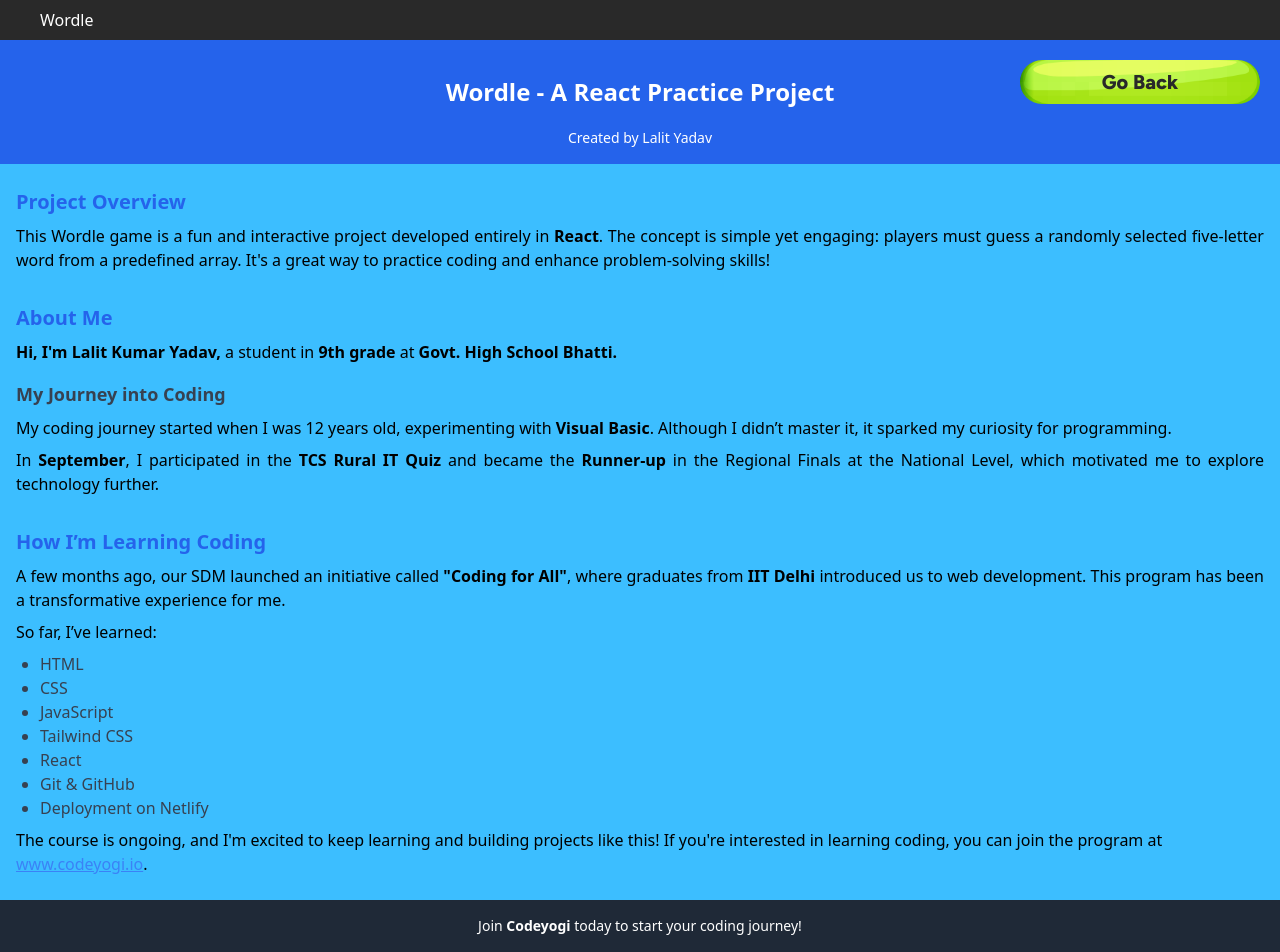
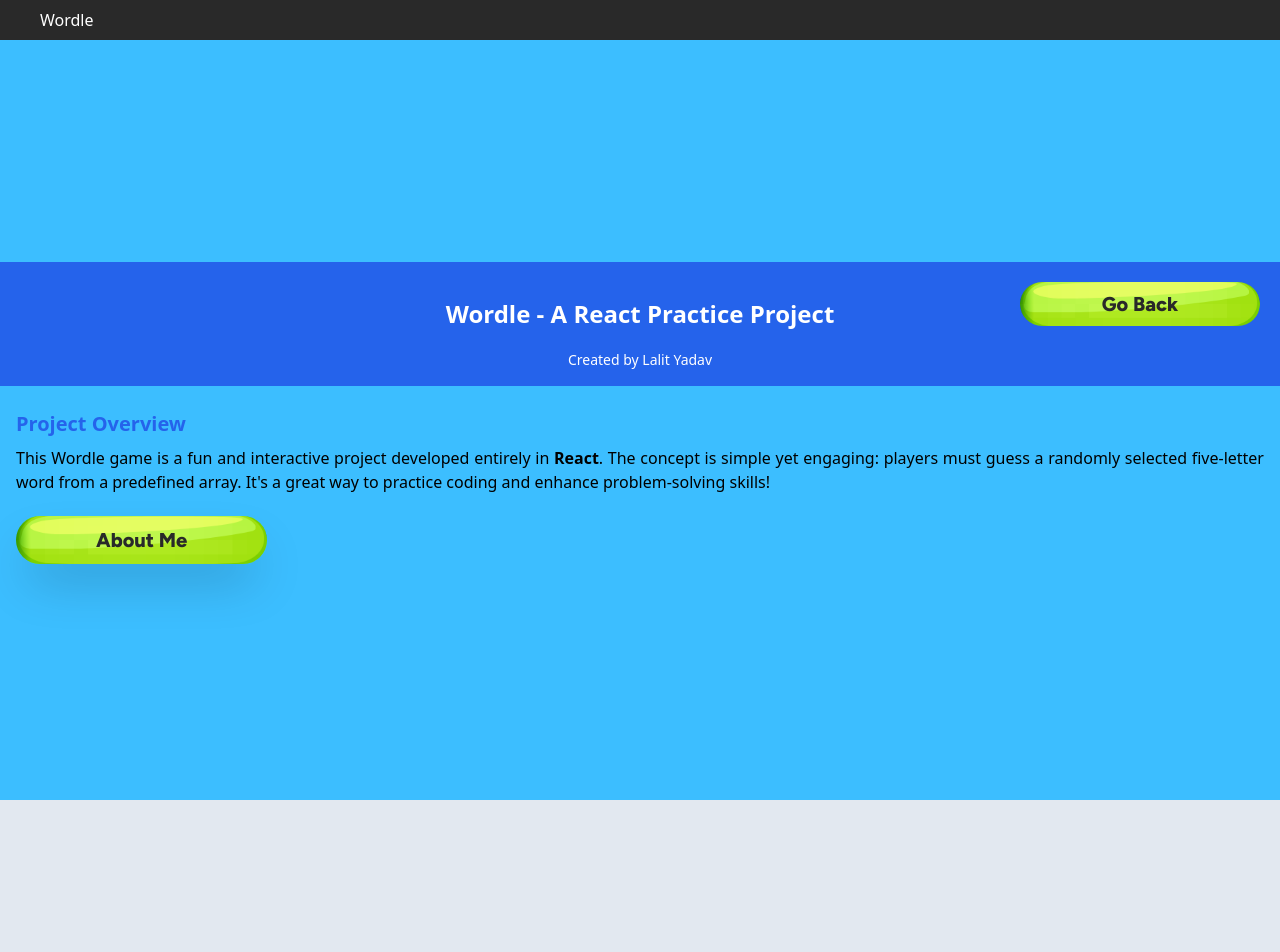
Before and after one commit to LalitPro/Wordle, a React (Vite) app: page /credits in a window 1280 px wide. After the commit the page ends 800 px from the top, so only its background shows below. Built offline with nearby package versions, Linux system fonts and the light colour scheme.

Commit message:
About ME

```diff
--- /dev/null
+++ b/src/AboutMe.jsx
@@ -0,0 +1,88 @@
+import React from "react";
+import { Link } from "react-router-dom";
+
+function AboutMe() {
+  return (
+    <div className="flex flex-col items-center justify-center min-w-full min-h-full">
+      <Link
+        to="/home"
+        className="self-center px-2 py-2 m-1 text-sm font-extrabold text-center bg-center bg-cover rounded-full md:px-20 md:m-5 md:text-xl justify-self-center font-figtree text-backblack min-w-60 max-w-96"
+        style={{ backgroundImage: 'url("../images/Tab.png")' }}
+      >
+        Go Back
+      </Link>
+
+      <section className="px-4 py-5 mb-8 md:px-20">
+        <h2 className="text-xl font-semibold text-blue-600">About Me</h2>
+        <p className="mt-2">
+          <strong>Hi, I'm Lalit Kumar Yadav,</strong> a student in{" "}
+          <strong>9th grade</strong> at{" "}
+          <strong>Govt. High School Bhatti.</strong>
+        </p>
+
+        <h3 className="mt-4 text-lg font-semibold text-gray-700">
+          My Journey into Coding
+        </h3>
+        <p className="mt-2 text-justify">
+          My coding journey started when I was 12 years old, experimenting with{" "}
+          <strong>Visual Basic</strong>. Although I didn’t master it, it sparked
+          my curiosity for programming.
+        </p>
+        <p className="mt-2 text-justify">
+          In <strong>September</strong>, I participated in the{" "}
+          <strong>TCS Rural IT Quiz</strong> and became the{" "}
+          <strong>Runner-up</strong> in the Regional Finals at the National
+          Level, which motivated me to explore technology further.
+        </p>
+        <h2 className="text-xl font-semibold text-blue-600">
+          How I’m Learning Coding
+        </h2>
+        <p className="mt-2 text-justify">
+          A few months ago, our SDM launched an initiative called{" "}
+          <strong>"Coding for All"</strong>, where graduates from{" "}
+          <strong>IIT Delhi</strong> introduced us to web development. This
+          program has been a transformative experience for me.
+        </p>
+        <p className="mt-2">So far, I’ve learned:</p>
+        <ul className="mt-2 ml-6 text-gray-700 list-disc">
+          <li>HTML</li>
+          <li>CSS</li>
+          <li>JavaScript</li>
+          <li>Tailwind CSS</li>
+          <li>React</li>
+          <li>Git & GitHub</li>
+          <li>Deployment on Netlify</li>
+        </ul>
+        <p className="mt-2">
+          The course is ongoing, and I'm excited to keep learning and building
+          projects like this! If you're interested in learning coding, you can
+          join the program at <span> </span>
+          <a
+            href="https://www.codeyogi.io"
+            target="_blank"
+            className="underline text-lightwhite"
+          >
+            www.codeyogi.io
+          </a>
+          .
+        </p>
+      </section>
+
+      <footer className="w-full py-4 text-white bg-gray-800">
+        <div className="container mx-auto text-center">
+          <p className="text-sm">
+            Join{" "}
+            <strong>
+              <a href="https://codeyogi.io" target="_blank">
+                Codeyogi
+              </a>
+            </strong>{" "}
+            today to start your coding journey!
+          </p>
+        </div>
+      </footer>
+    </div>
+  );
+}
+
+export default AboutMe;
--- a/src/App.jsx
+++ b/src/App.jsx
@@ -7,6 +7,7 @@ import Guide from "./Guide";
 import GameOver from "./GameOver";
 import { Route, Routes } from "react-router-dom";
 import Navbar from "./Navbar";
+import AboutMe from "./AboutMe";
 
 function App() {
   const path = window.location.pathname;
@@ -20,6 +21,7 @@ function App() {
             <Route path="/game" element={<Wordle />}></Route>
             <Route path="/guide" element={<Guide />}></Route>
             <Route path="/credits" element={<Credits />}></Route>
+            <Route path="/aboutme" element={<AboutMe />}></Route>
             <Route path="/over/:xyz" element={<GameOver />}></Route>
           </Routes>
         </div>
--- a/src/Credits.jsx
+++ b/src/Credits.jsx
@@ -1,5 +1,6 @@
 import React from "react";
 import { Link } from "react-router-dom";
+import MyLink from "./MyLink";
 
 function Credits() {
   return (
@@ -32,79 +33,14 @@ function Credits() {
           </p>
         </section>
 
-        <section class="mb-8">
-          <h2 class="text-xl font-semibold text-blue-600">About Me</h2>
-          <p class="mt-2">
-            <strong>Hi, I'm Lalit Kumar Yadav,</strong> a student in{" "}
-            <strong>9th grade</strong> at{" "}
-            <strong>Govt. High School Bhatti.</strong>
-          </p>
-
-          <h3 class="mt-4 text-lg font-semibold text-gray-700">
-            My Journey into Coding
-          </h3>
-          <p class="mt-2 text-justify">
-            My coding journey started when I was 12 years old, experimenting
-            with <strong>Visual Basic</strong>. Although I didn’t master it, it
-            sparked my curiosity for programming.
-          </p>
-          <p class="mt-2 text-justify">
-            In <strong>September</strong>, I participated in the{" "}
-            <strong>TCS Rural IT Quiz</strong> and became the{" "}
-            <strong>Runner-up</strong> in the Regional Finals at the National
-            Level, which motivated me to explore technology further.
-          </p>
-        </section>
-
-        <section>
-          <h2 class="text-xl font-semibold text-blue-600">
-            How I’m Learning Coding
-          </h2>
-          <p class="mt-2 text-justify">
-            A few months ago, our SDM launched an initiative called{" "}
-            <strong>"Coding for All"</strong>, where graduates from{" "}
-            <strong>IIT Delhi</strong> introduced us to web development. This
-            program has been a transformative experience for me.
-          </p>
-          <p class="mt-2">So far, I’ve learned:</p>
-          <ul class="list-disc ml-6 mt-2 text-gray-700">
-            <li>HTML</li>
-            <li>CSS</li>
-            <li>JavaScript</li>
-            <li>Tailwind CSS</li>
-            <li>React</li>
-            <li>Git & GitHub</li>
-            <li>Deployment on Netlify</li>
-          </ul>
-          <p class="mt-2">
-            The course is ongoing, and I'm excited to keep learning and building
-            projects like this! If you're interested in learning coding, you can
-            join the program at <span> </span>
-            <a
-              href="https://www.codeyogi.io"
-              target="_blank"
-              class="text-blue-500 underline"
-            >
-              www.codeyogi.io
-            </a>
-            .
-          </p>
-        </section>
+        <MyLink
+          className="self-center px-20 py-2 text-xl font-extrabold bg-center bg-cover rounded-full justify-self-center font-figtree text-backblack min-w-60 max-w-96"
+          style={{ backgroundImage: 'url("../images/Tab.png")' }}
+          to="/aboutme"
+        >
+          About Me
+        </MyLink>
       </main>
-
-      <footer class="bg-gray-800 w-full text-white py-4">
-        <div class="container mx-auto text-center">
-          <p class="text-sm">
-            Join{" "}
-            <strong>
-              <a href="https://codeyogi.io" target="_blank">
-                Codeyogi
-              </a>
-            </strong>{" "}
-            today to start your coding journey!
-          </p>
-        </div>
-      </footer>
     </div>
   );
 }
--- a/src/Home.jsx
+++ b/src/Home.jsx
@@ -57,7 +57,7 @@ function Home() {
   } else {
     const userName = localStorage.getItem("userName");
     return (
-      <div className="flex flex-col w-full gap-5 p-16 text-5xl md:gap-9">
+      <div className="flex flex-col w-full gap-5 bg-transparent bg-cover text5xl md:p-20 md:px-40 md:gap-9 home-bg">
         <h1 className="text-6xl font-extrabold text-center text-white sm:text-8xl font-figtree">
           WORDLE
         </h1>
@@ -88,6 +88,13 @@ function Home() {
             >
               Credits
             </MyLink>
+            <MyLink
+              className="self-center px-20 py-2 text-xl font-extrabold bg-center bg-cover rounded-full justify-self-center font-figtree text-backblack min-w-60 max-w-96"
+              style={{ backgroundImage: 'url("../images/Tab.png")' }}
+              to="/aboutme"
+            >
+              About Me
+            </MyLink>
           </div>
         </div>
       </div>
--- a/src/index.css
+++ b/src/index.css
@@ -18,3 +18,9 @@
 .font-figtree {
   font-family: "Figtree", sans-serif;
 }
+
+@media (min-width: 640px) {
+  .home-bg {
+    background-image: 'url("./images/Box.png")';
+  }
+}
```
